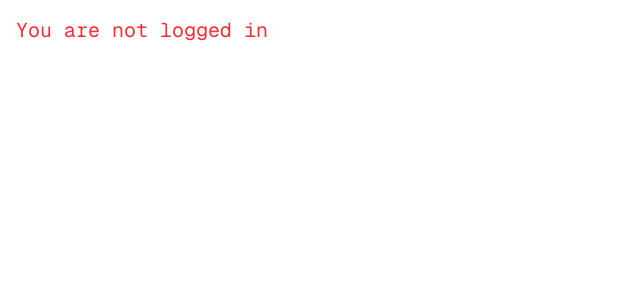
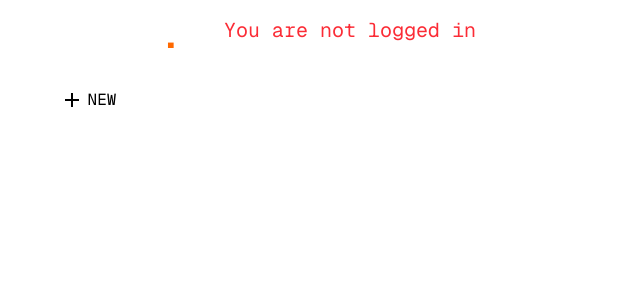
Before and after one commit to srishtea-22/docstack, a Next.js app in the folder client/: page /home in a window 1280 px wide. Shown: the top 300 px of the page, without its empty margins (0-640 px from the left). Built offline with nearby package versions, Linux system fonts and the light colour scheme; no server answers.

Commit message:
Setup basic page structure

```diff
--- a/client/src/app/home/page.tsx
+++ b/client/src/app/home/page.tsx
@@ -60,11 +60,38 @@ export default function HomePage() {
   if (loading) return <p>Loading...</p>;
 
   return (
-    <main className="p-4 font-[family-name:var(--font-geist-mono)]">
+    <div className="flex h-screen font-[family-name:var(--font-geist-mono)]">
+      <aside className="w-52 p-4 flex flex-col">
+          <h1 className="text-3xl text-white flex items-baseline mb-6">docstack
+            <span className="text-4xl text-orange-500 font-bold">.</span>
+          </h1>
+          <button className="group w-24 p-2 ml-6 bg-white text-black hover:bg-black hover:text-white rounded-lg flex items-center justify-center gap-1 transition duration-300 ease-in-out transform cursor-pointer">
+            <svg xmlns="http://www.w3.org/2000/svg" height="24px" viewBox="0 -960 960 960" width="24px" className="fill-black group-hover:fill-white transtion-colors duration-300"><path d="M440-440H200v-80h240v-240h80v240h240v80H520v240h-80v-240Z"/></svg>
+            NEW
+          </button>
+          <div>
+            {/* breadcrumbs */}
+          </div>
+      </aside>
+
+    <main className="flex-1 flex flex-col p-4 overflow-auto">
       {username ? (
         <>
-          <h1 className="text-xl font-bold">Welcome, {username}!</h1>
-          <form onSubmit={handleUpload} className="my-4 flex flex-col space-y-2">
+        <header className="flex justify-between items-center">
+          <h2 className="ml-4 mt-2">
+            Welcome, {username}!
+          </h2>
+          <button
+            className="text-red-500 cursor-pointer mt-2 flex gap-1"
+            onClick={handleLogout}
+          >
+            Logout
+            <svg xmlns="http://www.w3.org/2000/svg" height="24px" viewBox="0 -960 960 960" width="24px" fill="#EA3323"><path d="M480-120q-75 0-140.5-28.5t-114-77q-48.5-48.5-77-114T120-480q0-75 28.5-140.5t77-114q48.5-48.5 114-77T480-840v80q-117 0-198.5 81.5T200-480q0 117 81.5 198.5T480-200v80Zm160-160-56-57 103-103H360v-80h327L584-624l56-56 200 200-200 200Z"/></svg>
+          </button>
+        </header>
+            <div className="flex-1 overflow-auto text-lg bg-[#1b1b1b] mt-8 mr-4 rounded-2xl p-4">
+            </div>
+          {/* <form onSubmit={handleUpload} className="my-4 flex flex-col space-y-2">
             <input
               type="file"
               onChange={(e) => setFile(e.target.files?.[0] || null)}
@@ -72,22 +99,16 @@ export default function HomePage() {
             <button
               type="submit"
               disabled={uploading}
-              className="bg-blue-500 text-white px-4 py-2 rounded hover:bg-blue-600"
+              className="bg-blue-500 text-white px-4 py-2 rounded hover:bg-blue-600 cursor-pointer"
             >
-              {uploading ? "Uploading..." : "Upload File"}
+              {uploading ? "Uploading..." : "Add File"}
             </button>
-          </form>
-          {message && <p className="text-sm text-gray-700">{message}</p>}
-          <button
-            className="text-red-500 hover:underline mt-4"
-            onClick={handleLogout}
-          >
-            Logout
-          </button>
+          </form> */}
         </>
       ) : (
         <h1 className="text-xl text-red-500">You are not logged in</h1>
       )}
     </main>
+    </div>
   );
 }
```
